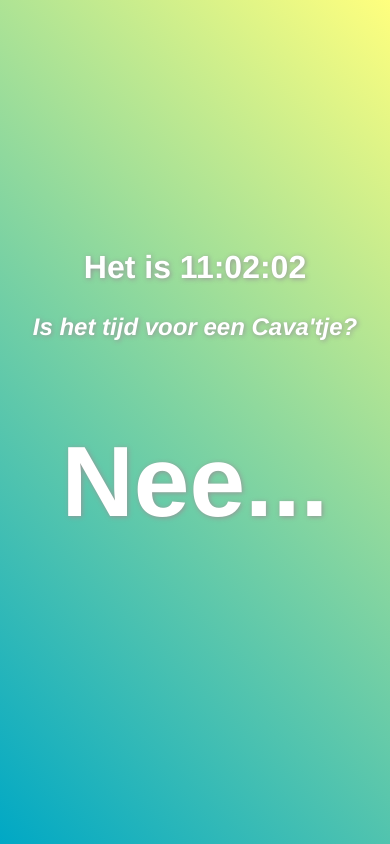
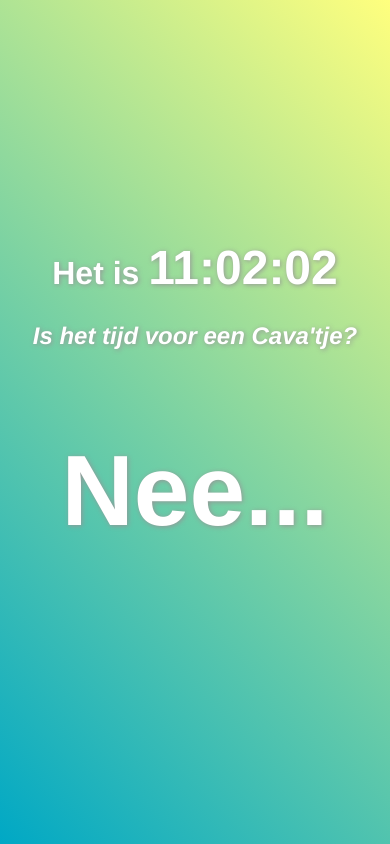
Before and after one commit to sytze-koster/cavatje, an Angular app: page / in a window 390 px wide. Built offline with nearby package versions, Linux system fonts and the light colour scheme.

Commit message:
Implemented iPhone X on the blockchain

```diff
--- a/src/app/app.component.html
+++ b/src/app/app.component.html
@@ -8,6 +8,9 @@
 
   #time {
     font-size: 2em;
+  }
+  #time > b {
+    font-size: 1.5em;
   }
 
   #question {
@@ -22,7 +25,7 @@
 
 <section>
   <h1 id="time">
-    Het is {{time|date:'h:mm:ss'}}
+    Het is <b>{{time|date:'h:mm:ss'}}</b>
   </h1>
 
   <h2 id="question">Is het tijd voor een Cava'tje?</h2>
```
